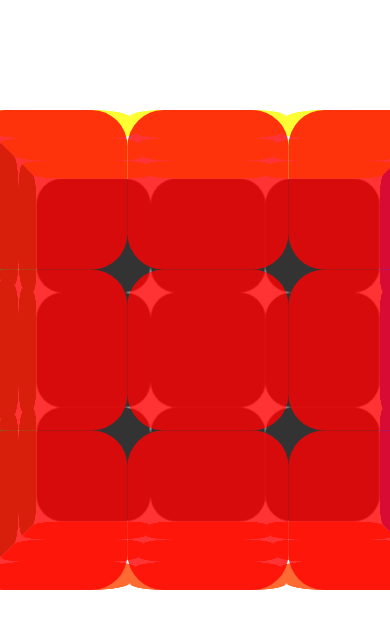
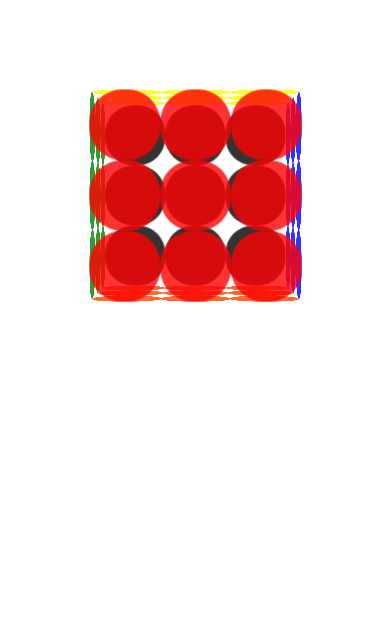
Before and after one commit to nkg447/rcube, a plain HTML site: page index.html in a window 390 px wide. Drawn offline with Linux system fonts and the light colour scheme.

Commit message:
rubic cube auto size using js

```diff
--- a/index.html
+++ b/index.html
@@ -10,8 +10,8 @@
     <title>Document</title>
   </head>
   <body>
-    <div class="container">
-      <div class="cube">
+    <div id="container">
+      <div id="cube">
         <div class="face" id="front">
           <div class="box"></div>
           <div class="box"></div>
@@ -85,5 +85,7 @@
         </div>
       </div>
     </div>
+
+    <script src="./script.js"></script>
   </body>
 </html>
--- /dev/null
+++ b/script.js
@@ -0,0 +1,21 @@
+var container = document.getElementById("container");
+var cube = document.getElementById("cube");
+var faces = document.getElementsByClassName("face");
+
+var side =
+  window.innerHeight < window.innerWidth
+    ? window.innerHeight / 2
+    : window.innerWidth / 2;
+
+container.style.width = side + "px";
+container.style.height = side + "px";
+container.style.margin = side / 2 + "px auto 0";
+
+cube.style.width = side + "px";
+cube.style.height = side + "px";
+
+for (var i = 0; i < faces.length; i++) {
+  faces[i].style.width = side + "px";
+  faces[i].style.height = side + "px";
+}
+console.log(side);
--- a/style.css
+++ b/style.css
@@ -1,10 +1,10 @@
-.container {
+#container {
   width: 400px;
   height: 400px;
   margin: 150px auto 0;
   perspective: 1200px;
 }
-.cube {
+#cube {
   position: relative;
   width: 400px;
   height: 400px;
@@ -17,8 +17,6 @@
   width: 400px;
   height: 400px;
   box-sizing: border-box;
-
-  padding: 120px 0;
 
   background-color: transparent;
   opacity: 0.8;
```
